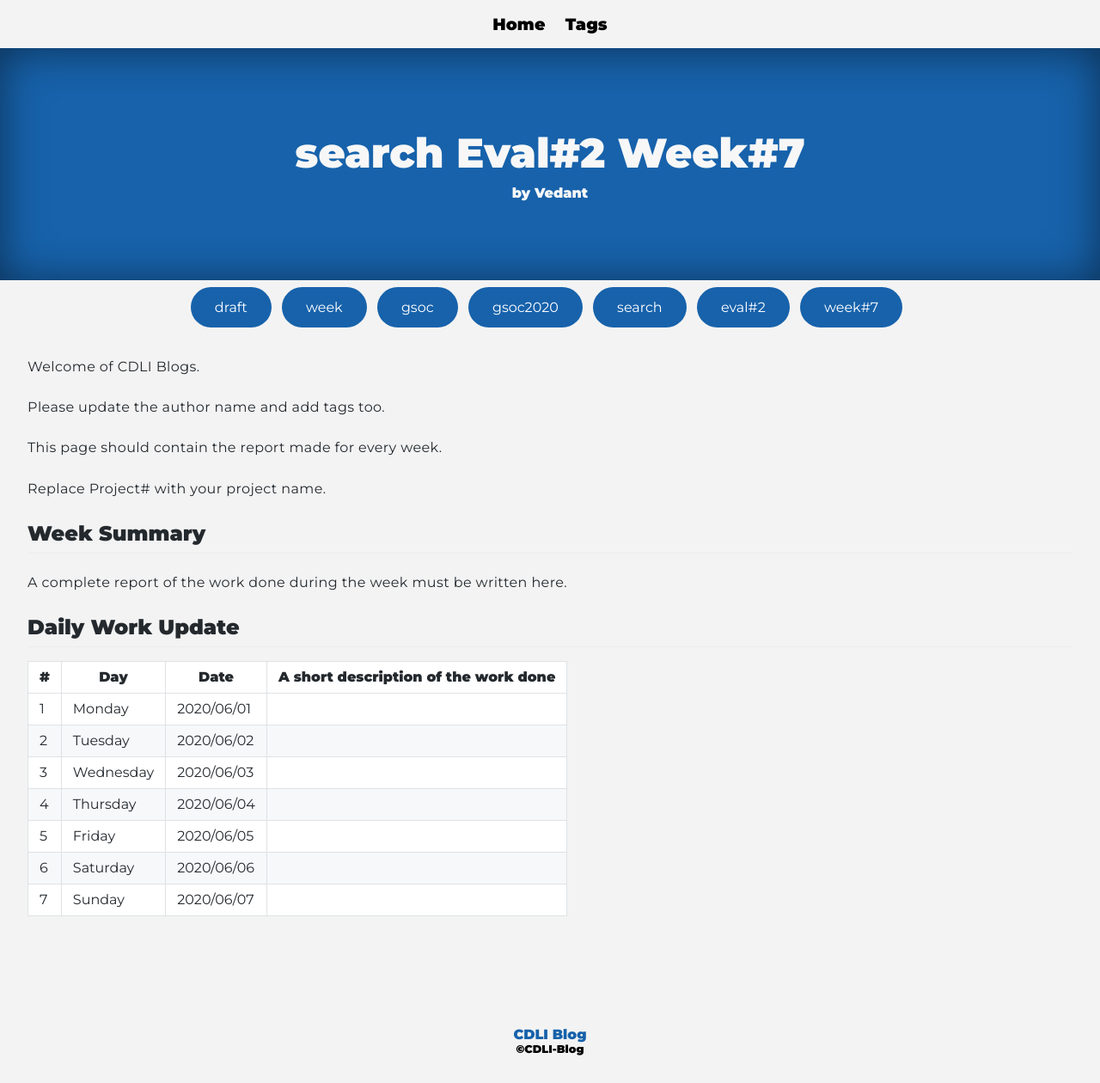
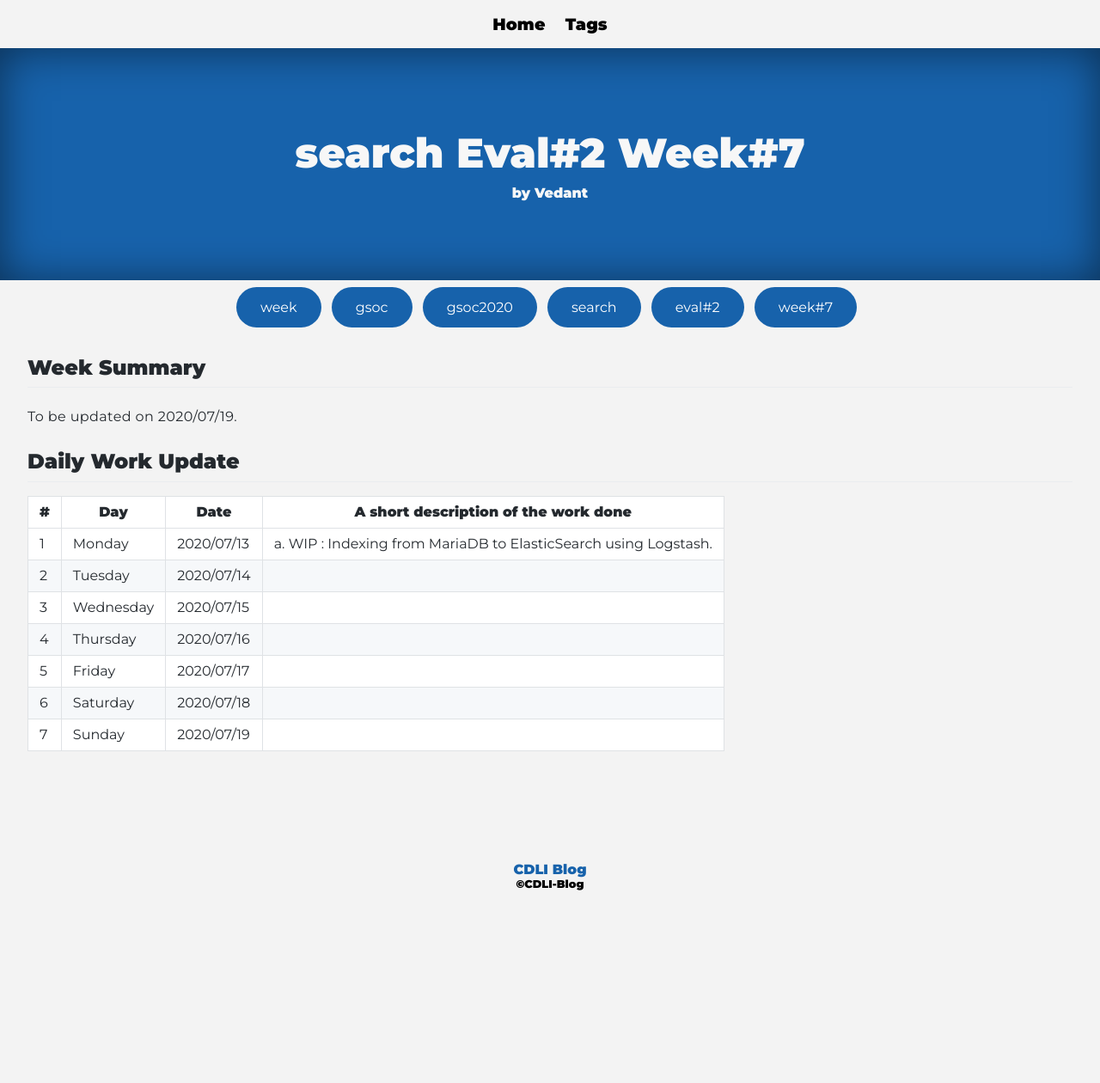
Before and after one commit to cdli-gh/blog, a Jekyll site: the page built from _blog/gsoc20/search/posts/08_week7.md, in a window 1280 px wide. Shown: the whole page at 86% size. Built offline with Jekyll 4.4.1, drawn with Linux system fonts in a browser that asks for light colours; Markdown is read by kramdown in place of the engine named in the settings; after the commit the page ends 1068 px from its top, so only the background shows below that.

Commit message:
Search : DailyUpdates 7:1

```diff
--- a/_blog/gsoc20/search/posts/08_week7.md
+++ b/_blog/gsoc20/search/posts/08_week7.md
@@ -2,29 +2,21 @@
 layout: page
 title: search Eval#2 Week#7
 author: "Vedant"
-tags: ["draft","week","gsoc","gsoc2020","search","eval#2","week#7"]
+tags: ["week","gsoc","gsoc2020","search","eval#2","week#7"]
 ---
-Welcome of CDLI Blogs.
-
-Please update the author name and add tags too.
-
-This page should contain the report made for every week.
-
-Replace Project# with your project name.
 
 ## Week Summary
 
-A complete report of the work done during the week must be written here.
-
+To be updated on 2020/07/19.
 
 ## Daily Work Update
 
 |\#|Day|Date|A short description of the work done|
 |---	|---	|---	|---	|
-|1   	| Monday 	|   2020/06/01	|   	|
-|2   	| Tuesday  	|   2020/06/02	|   	|
-|3   	| Wednesday  	|  2020/06/03 	|   	|
-|4   	| Thursday  	|   2020/06/04	|   	|
-|5   	| Friday  	|   2020/06/05	|   	|
-|6   	| Saturday  	|   2020/06/06	|   	|
-|7   	| Sunday  	|   2020/06/07	|   	|
+|1   	| Monday 	|   2020/07/13	| a. WIP : Indexing from MariaDB to ElasticSearch using Logstash. |
+|2   	| Tuesday  	|   2020/07/14	|   	|
+|3   	| Wednesday  	|  2020/07/15 	|   	|
+|4   	| Thursday  	|   2020/07/16	|   	|
+|5   	| Friday  	|   2020/07/17	|   	|
+|6   	| Saturday  	|   2020/07/18	|   	|
+|7   	| Sunday  	|   2020/07/19	|   	|
```
